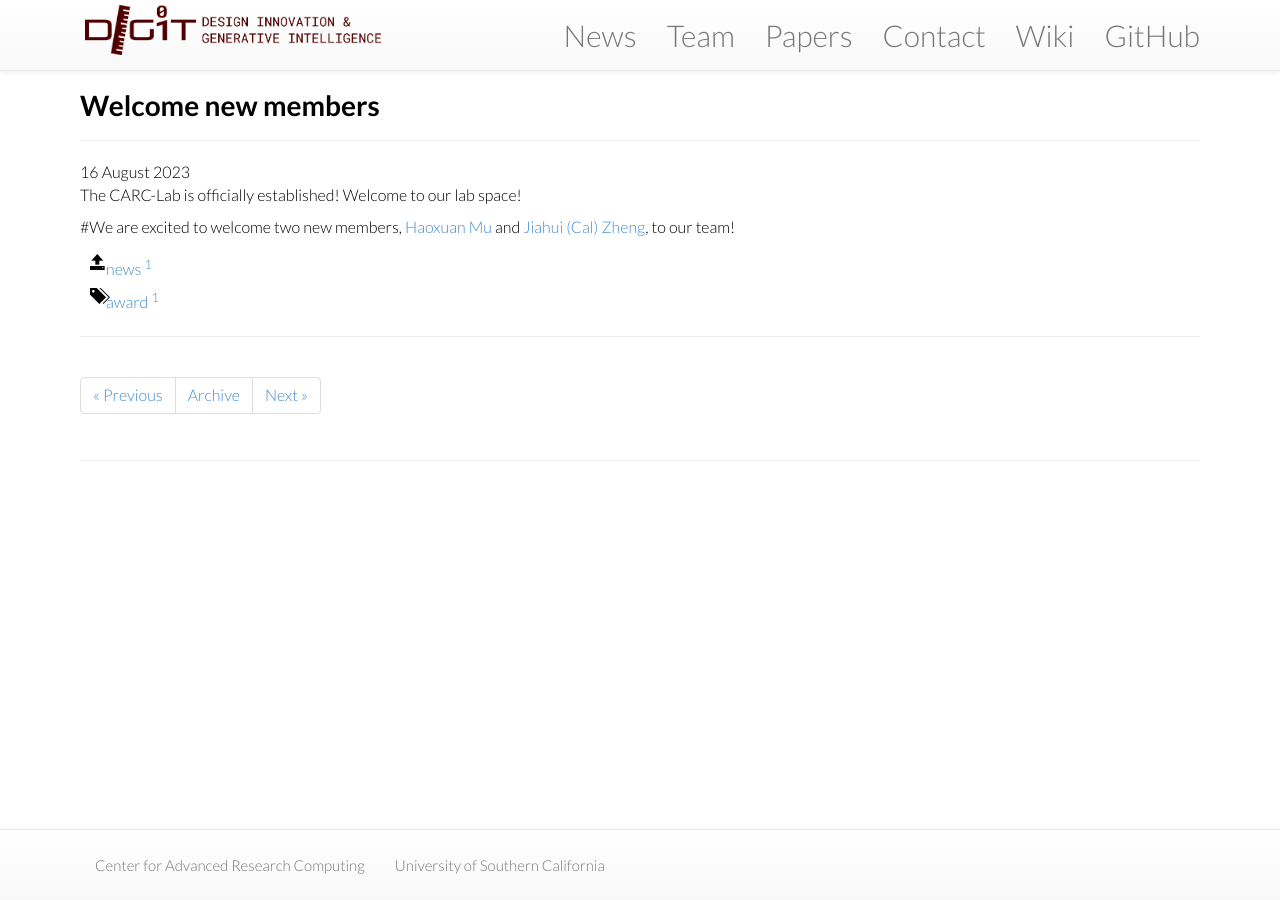
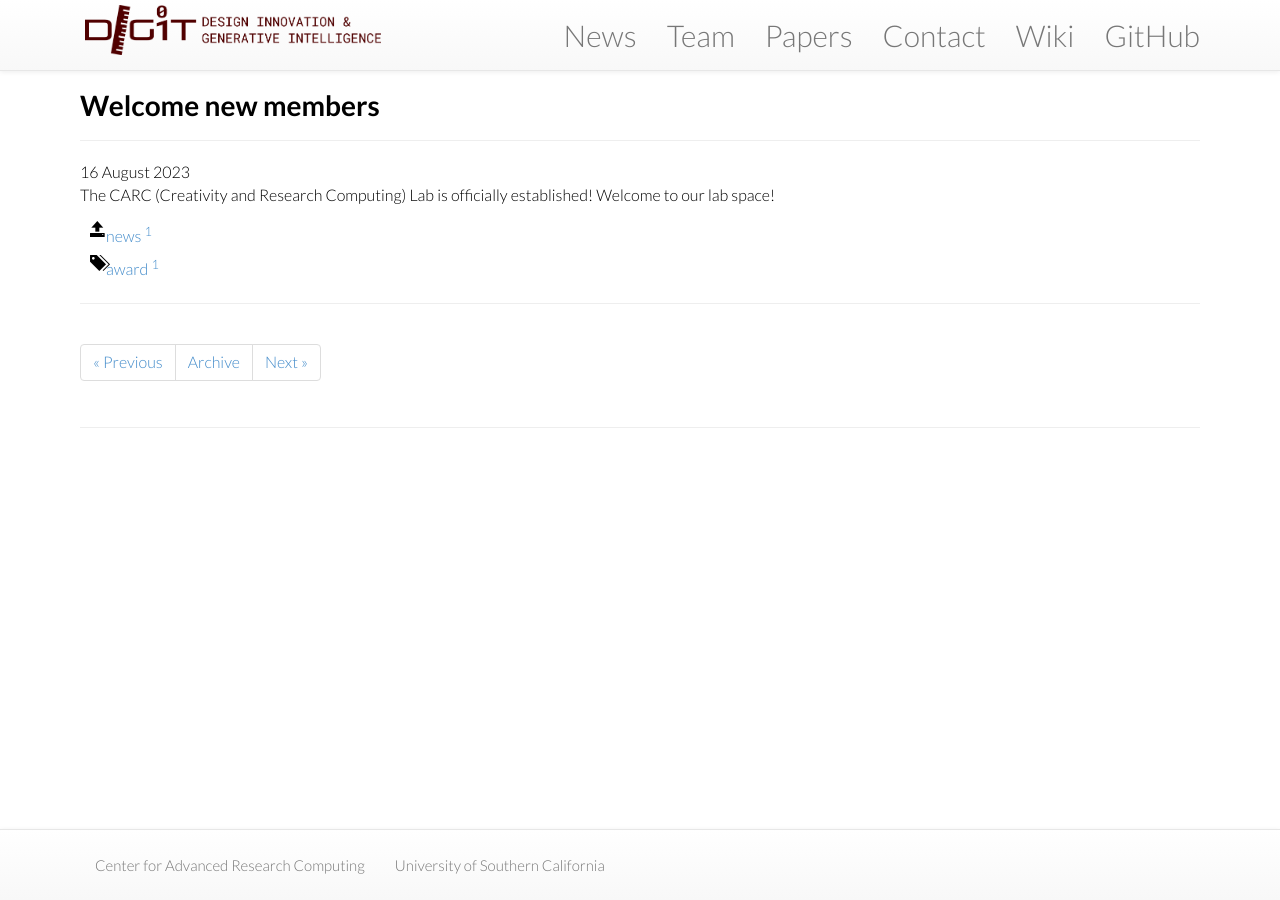
Before and after one commit to jihao2021/trojanbears, a Jekyll site: the page built from news/_posts/2023-08-16-new-members.md, in a window 1280 px wide. Built offline with Jekyll 4.4.1, drawn with Linux system fonts in a browser that asks for light colours; nearby versions of some CDN libraries.

Commit message:
Update 2023-08-16-new-members.md

```diff
--- a/news/_posts/2023-08-16-new-members.md
+++ b/news/_posts/2023-08-16-new-members.md
@@ -8,6 +8,4 @@ category: news
 tags: [award]
 ---
 
-The CARC-Lab is officially established! Welcome to our lab space!
-
-#We are excited to welcome two new members, [Haoxuan Mu](team/haoxuan-mu) and [Jiahui (Cal) Zheng](team/cal-zheng), to our team!
+The CARC (Creativity and Research Computing) Lab is officially established! Welcome to our lab space!
```
